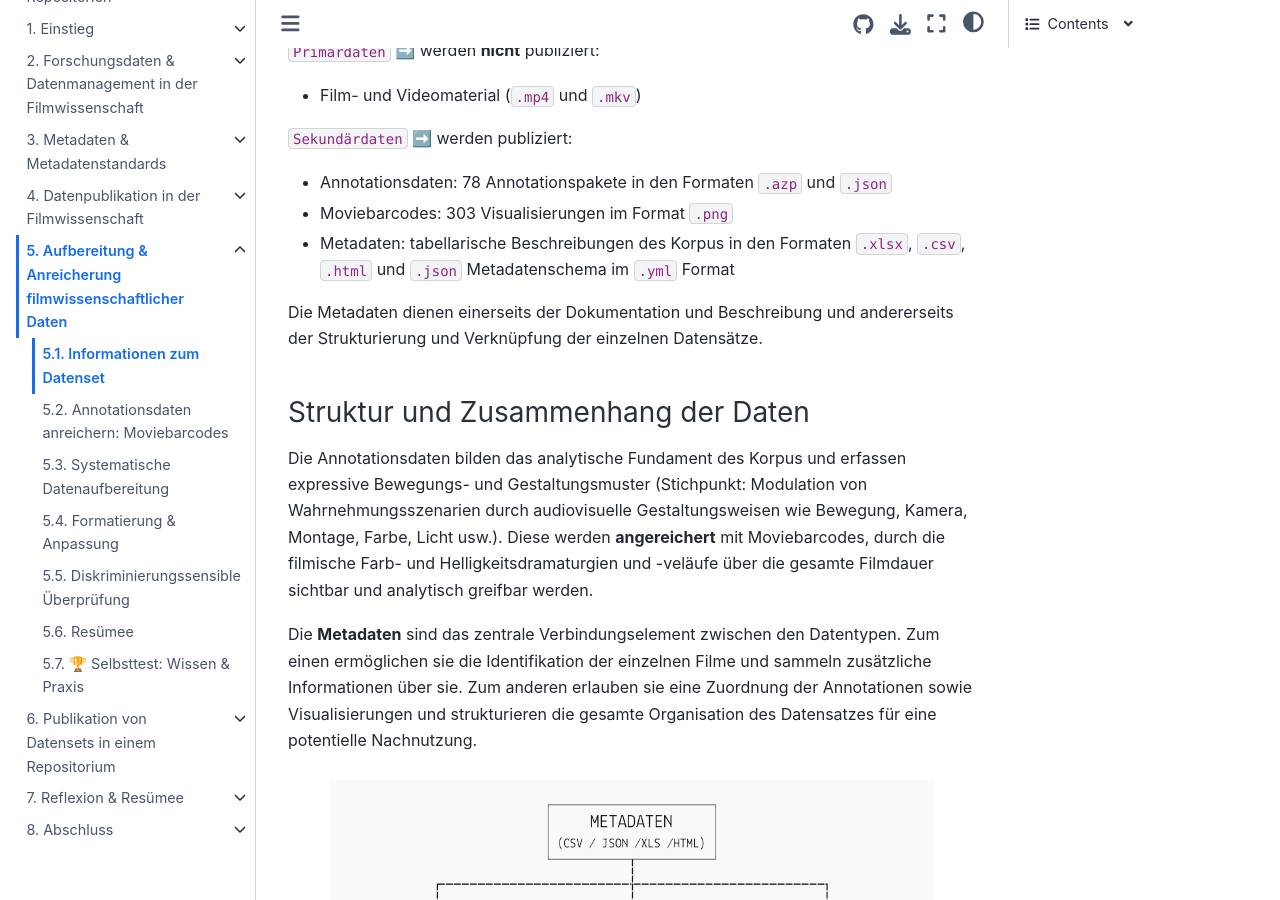
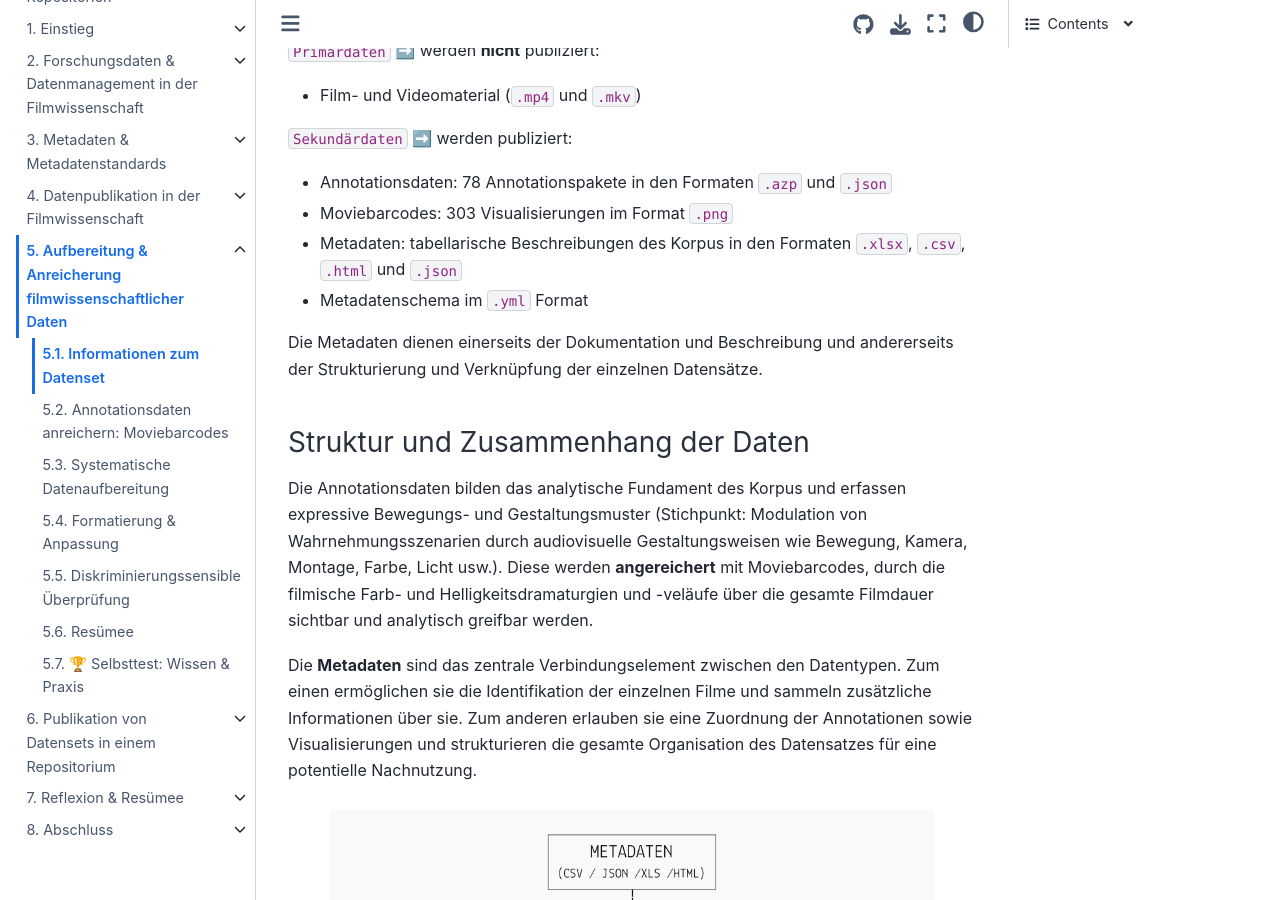
Before and after one commit to lam1aa/Bewegtes-Bild-Fallstudie-3, a Jupyter Book: the page built from 05_aufbereitung_anreicherung/informationen_datenset.md, in a window 1280 px wide and 900 px high, scrolled down 1407 px. Built offline with Jupyter Book 1.0.4 settings and Sphinx 7.4.7 and the Sphinx Book theme 1.1.4, drawn with Linux system fonts in a browser that asks for light colours.

Commit message:
docs: fix typo in bullet list

```diff
--- a/05_aufbereitung_anreicherung/informationen_datenset.md
+++ b/05_aufbereitung_anreicherung/informationen_datenset.md
@@ -51,7 +51,7 @@ Das Datenset umfasst vier zentrale Datentypen, wobei aufgrund urheberrechtlicher
 * Annotationsdaten: 78 Annotationspakete in den Formaten `.azp` und `.json`
 * Moviebarcodes: 303 Visualisierungen im Format `.png`
 * Metadaten: tabellarische Beschreibungen des Korpus in den Formaten `.xlsx`, `.csv`, `.html` und `.json`
-Metadatenschema im `.yml` Format
+* Metadatenschema im `.yml` Format
 
 Die Metadaten dienen einerseits der Dokumentation und Beschreibung und andererseits der Strukturierung und Verknüpfung der einzelnen Datensätze.
 
```
